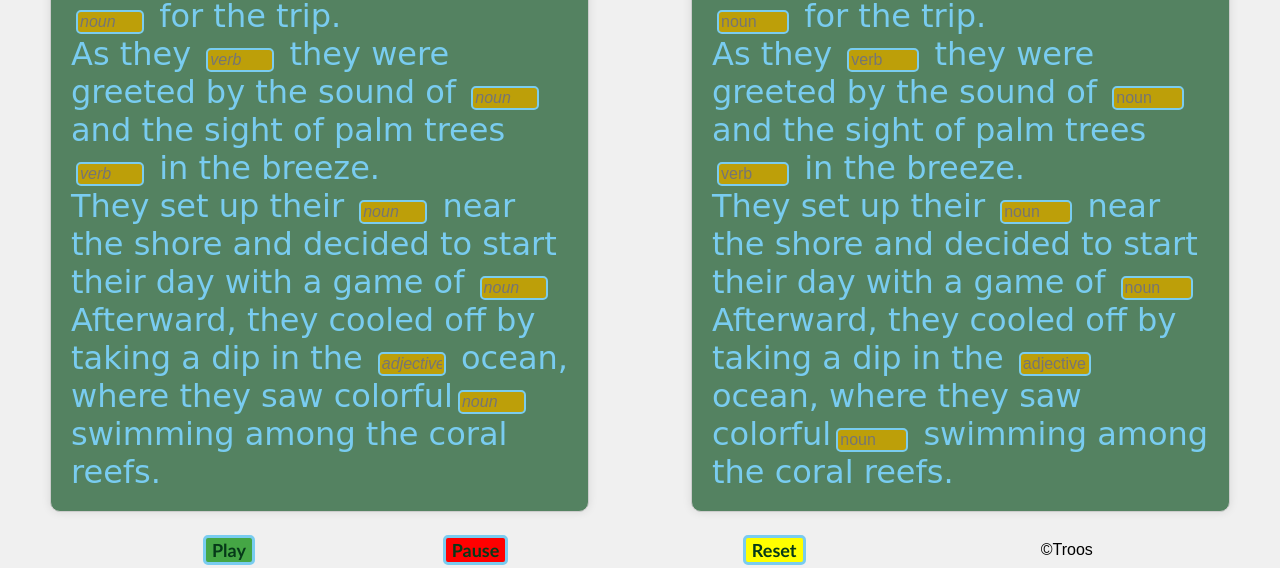
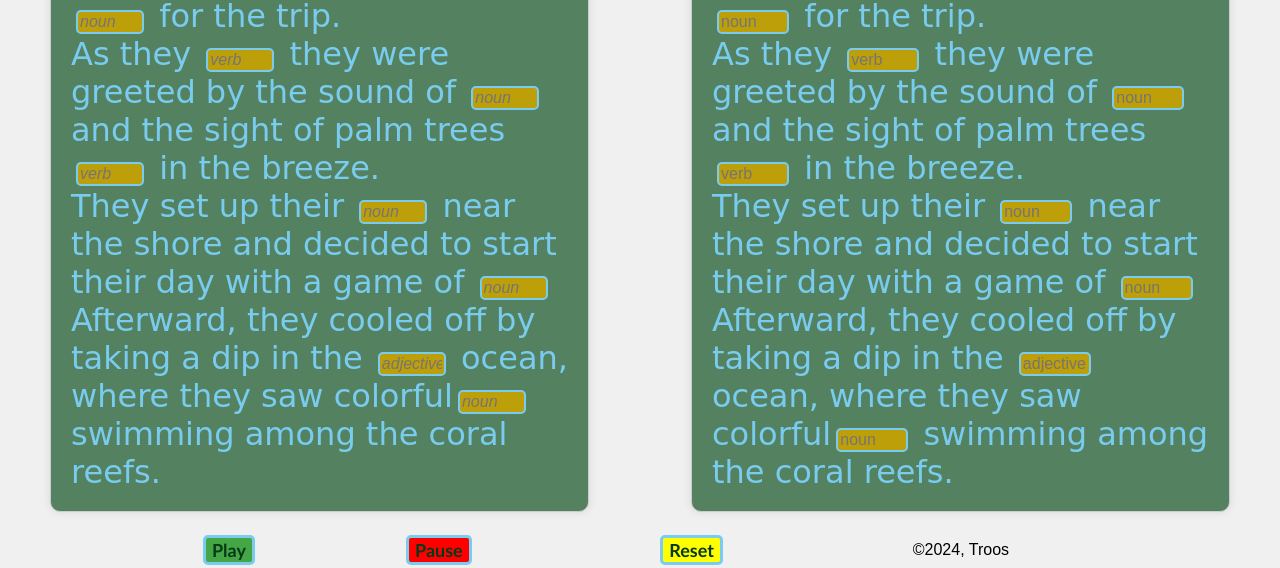
Before and after one commit to Kgomotso196/madlibs-project, a plain HTML site: page index.html in a window 1280 px wide. Shown: the part 847-1415 px from the top of the page. Drawn offline with Linux system fonts and the light colour scheme.

Commit message:
Update copyright

```diff
--- a/index.html
+++ b/index.html
@@ -27,7 +27,7 @@
             <td class="pause"><button id="pause-btn">Pause</button></td>
             <td class="reset"><button id="reset-btn">Reset</button></td>
             <td id="translation"></td>
-            <td>©Troos</td>
+            <td>©2024, Troos</td>
         </tr>
       </table>
     </div>
```
